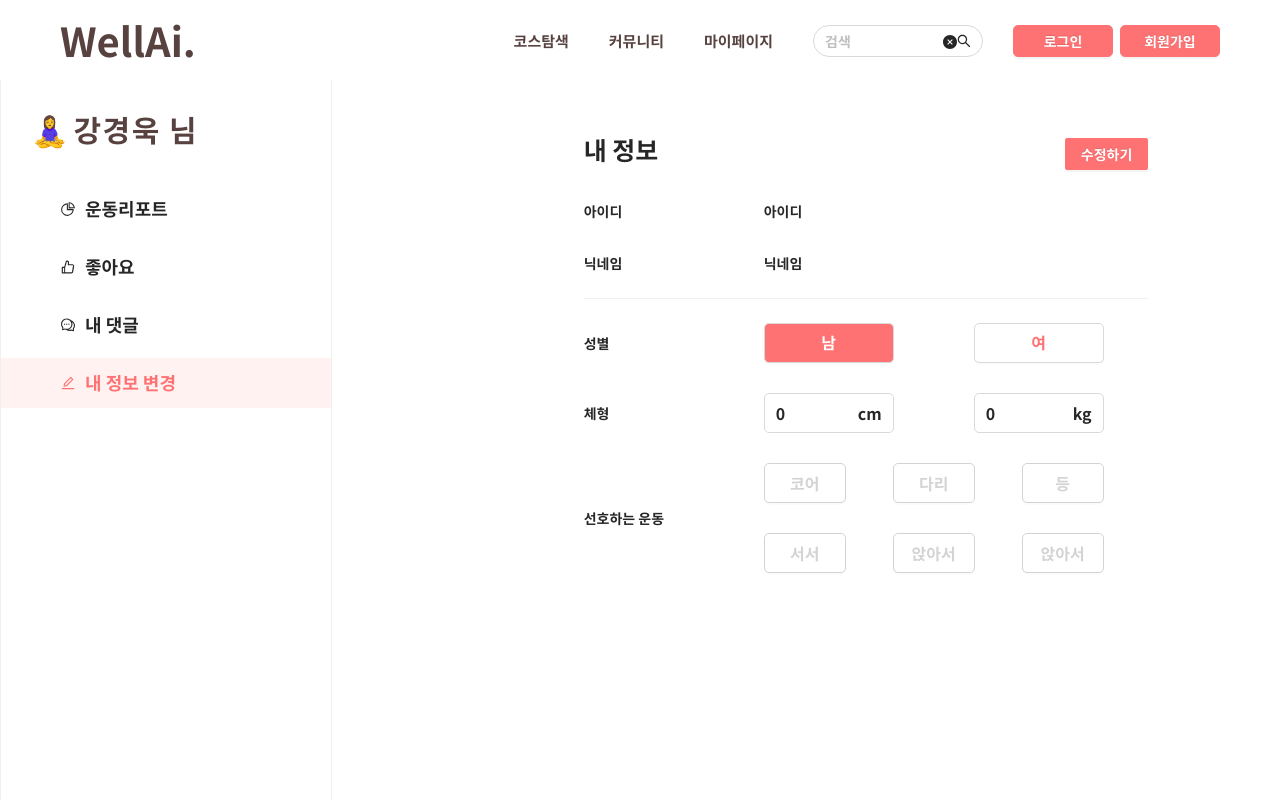
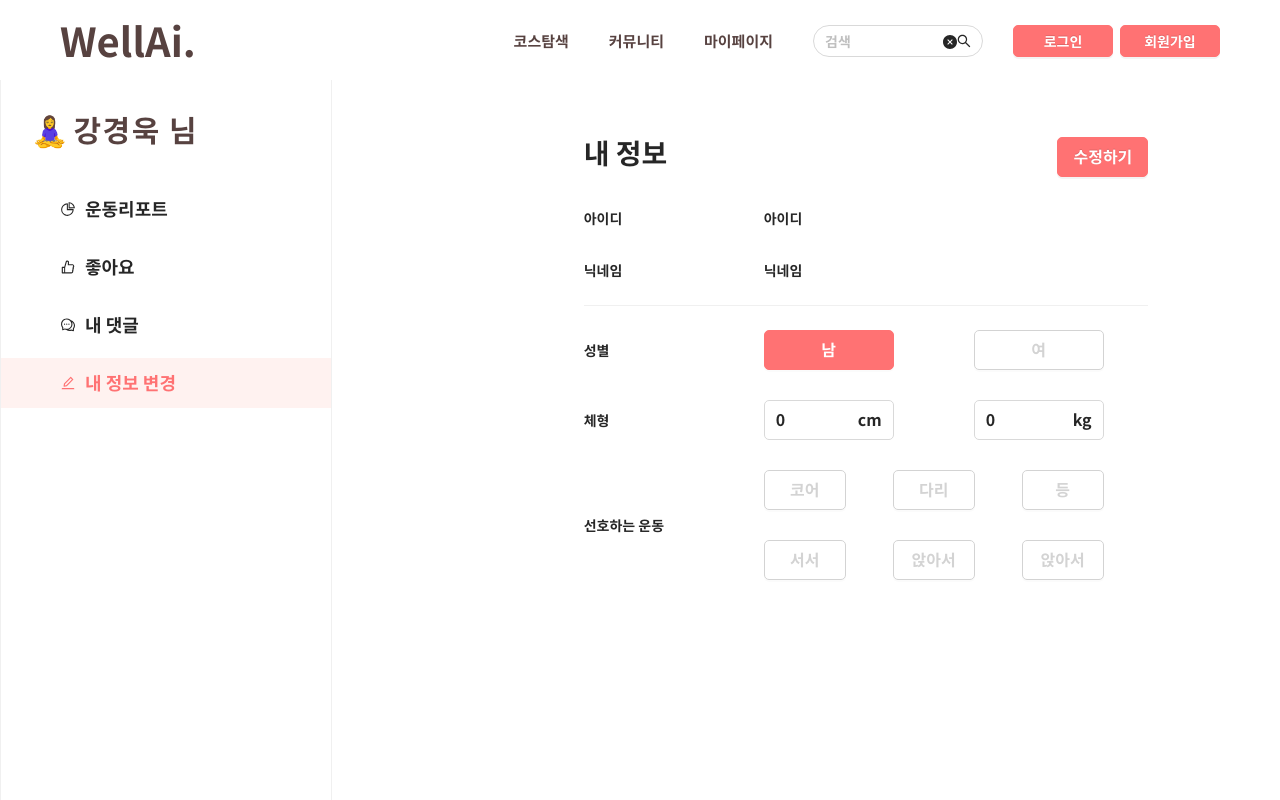
Before and after one commit to JShwa0429/wellai, a React (Create React App) app: page /mypage/edit in a window 1280 px wide. Built offline with nearby package versions, Linux system fonts and the light colour scheme.

Commit message:
style: 내정보 css 변경

```diff
--- a/src/pages/MyPageEdit.tsx
+++ b/src/pages/MyPageEdit.tsx
@@ -45,14 +45,22 @@ const MyPageEdit = () => {
               <Row
                 style={{
                   marginBottom: '30px',
-                  fontSize: '25px',
+                  fontSize: '28px',
                 }}
                 justify="space-between"
                 align="middle"
               >
                 <Col>내 정보</Col>
                 <Col>
-                  <Button type="primary">수정하기</Button>
+                  <Button
+                    size="large"
+                    type="primary"
+                    style={{
+                      borderRadius: '5px',
+                    }}
+                  >
+                    수정하기
+                  </Button>
                 </Col>
               </Row>
               <Row>
@@ -105,8 +113,9 @@ const MyPageEdit = () => {
                         size="large"
                         onClick={() => setGender(0)}
                         style={{
+                          borderColor: `${gender === 0 ? '#ff7273' : 'lightgray'}`,
                           backgroundColor: `${gender === 0 ? '#ff7273' : 'white'}`,
-                          color: `${gender === 0 ? 'white' : '#ff7273'}`,
+                          color: `${gender === 0 ? 'white' : 'lightgray'}`,
                           width: '130px',
                           borderRadius: '5px',
                           marginRight: '80px',
@@ -118,8 +127,9 @@ const MyPageEdit = () => {
                         size="large"
                         onClick={() => setGender(1)}
                         style={{
+                          borderColor: `${gender === 1 ? '#ff7273' : 'lightgray'}`,
                           backgroundColor: `${gender === 1 ? '#ff7273' : 'white'}`,
-                          color: `${gender === 1 ? 'white' : '#ff7273'}`,
+                          color: `${gender === 1 ? 'white' : 'lightgray'}`,
                           width: '130px',
                           borderRadius: '5px',
                         }}
```
